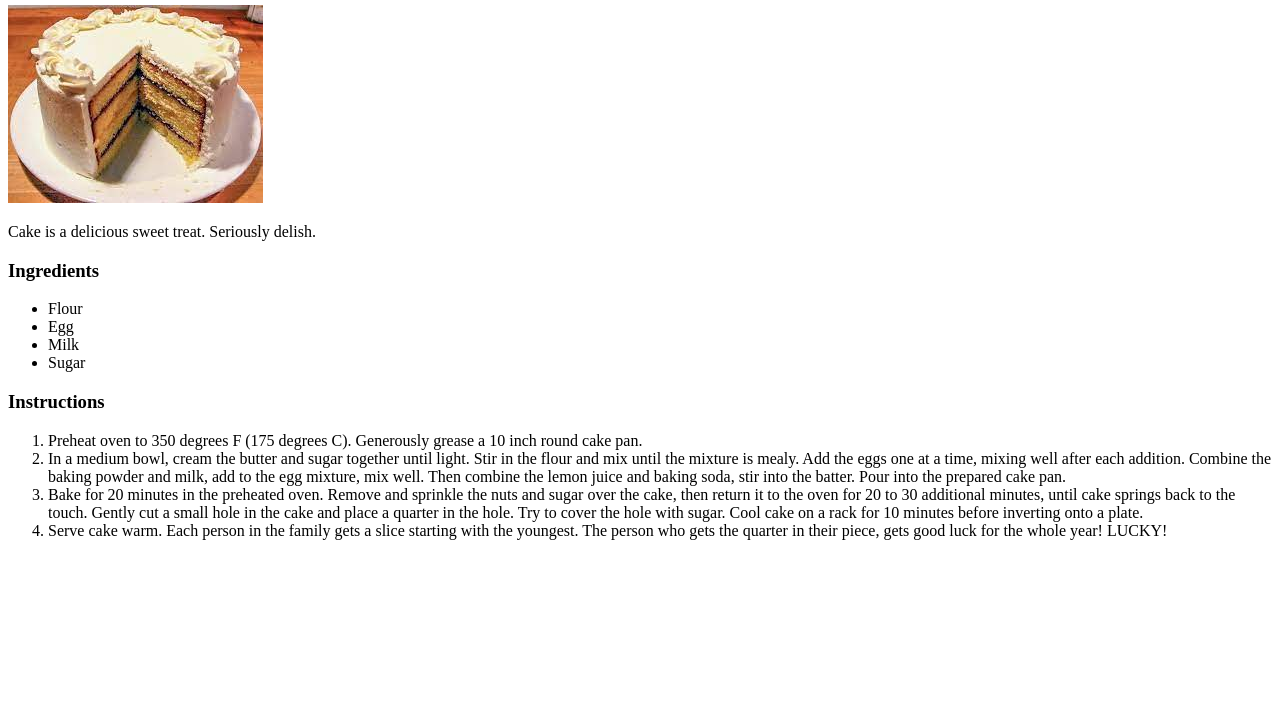
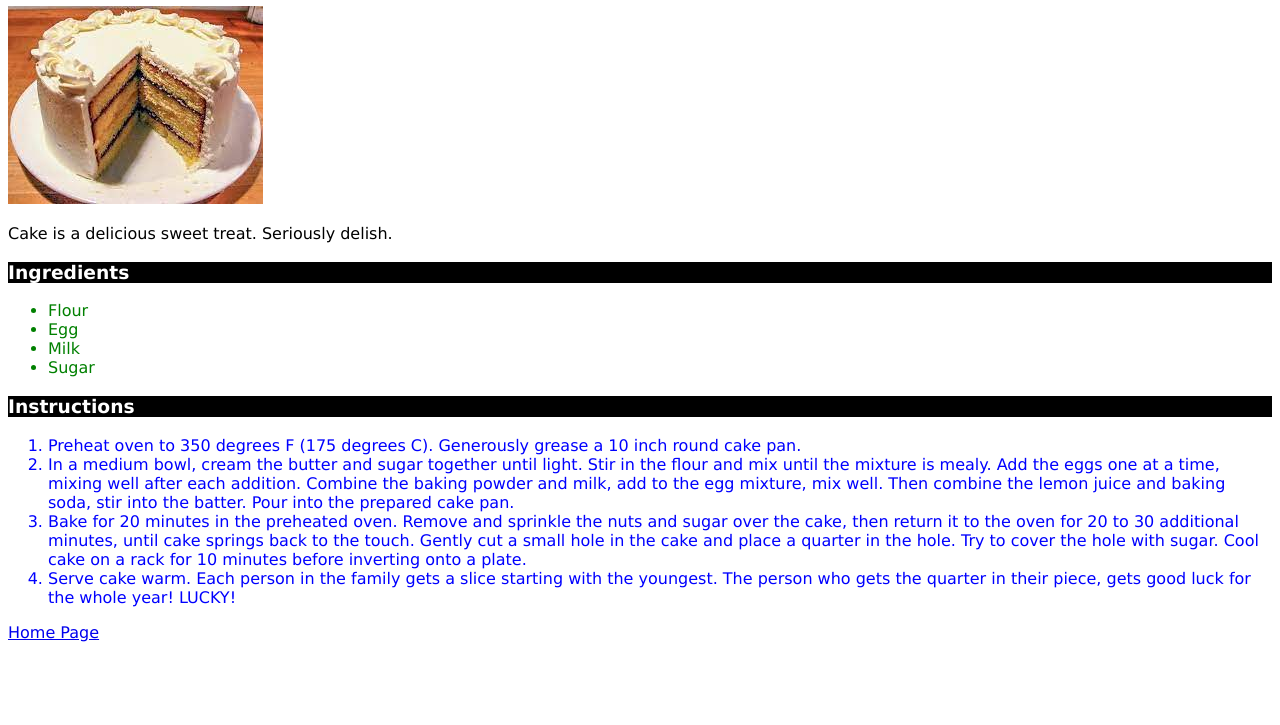
Before and after one commit to alexandercowan99/odin-recipes, a plain HTML site: page recipes/cake.html in a window 1280 px wide. Shown: the part 75-800 px from the top of the page. Drawn offline with Linux system fonts and the light colour scheme.

Commit message:
css masterclass

```diff
--- a/recipes/cake.html
+++ b/recipes/cake.html
@@ -1,6 +1,7 @@
 <!DOCTYPE html>
 <html lang="en">
 <head>
+    <link rel="stylesheet" href="styles.css">
     <meta charset="UTF-8">
     <meta name="viewport" content="width=device-width, initial-scale=1.0">
     <title>Cake</title>
@@ -54,5 +55,7 @@
         </li>
     </ol>
 
+    <a href="../index.html">Home Page</a>
+
 </body>
 </html>
--- /dev/null
+++ b/recipes/styles.css
@@ -0,0 +1,16 @@
+h3{
+    color: White;
+    background-color:black;
+}
+
+ul{
+    color: green;
+}
+
+ol{
+    color: blue;
+}
+
+* {
+    font-family: Verdana, Geneva, Tahoma, sans-serif;
+}
```
Also changed, not shown: index.html (+1 -0 lines), recipes/curry.html (+3 -0 lines), recipes/lasange.html (+5 -2 lines).
